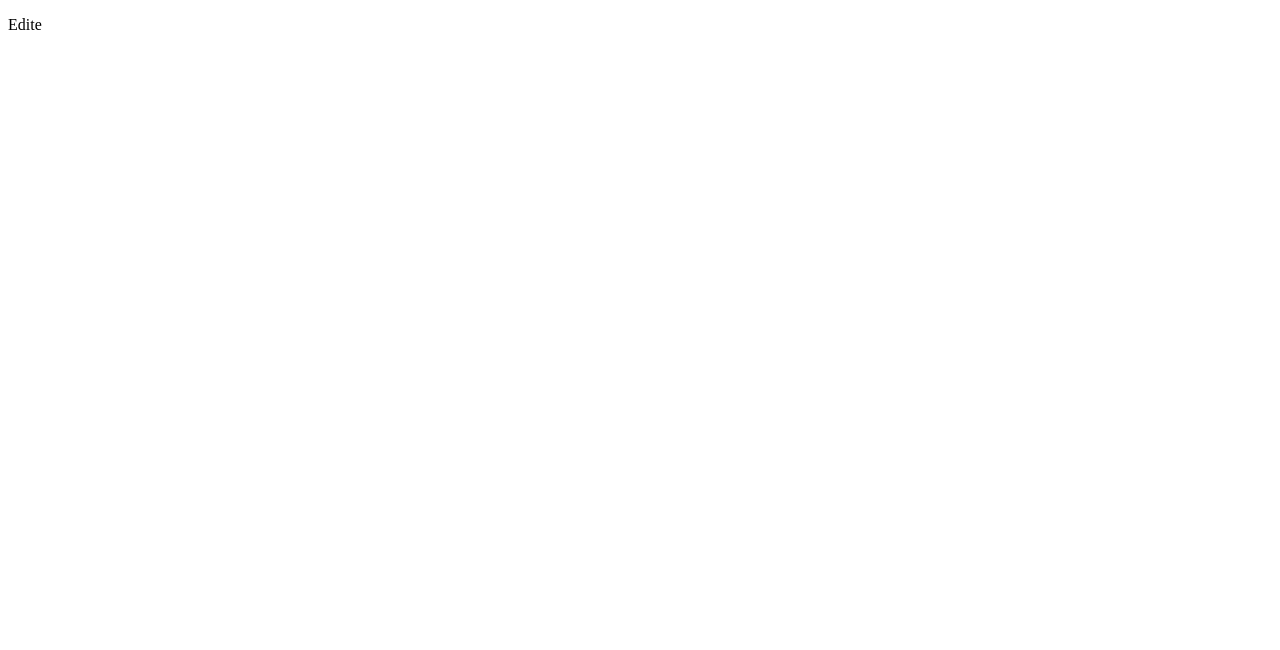
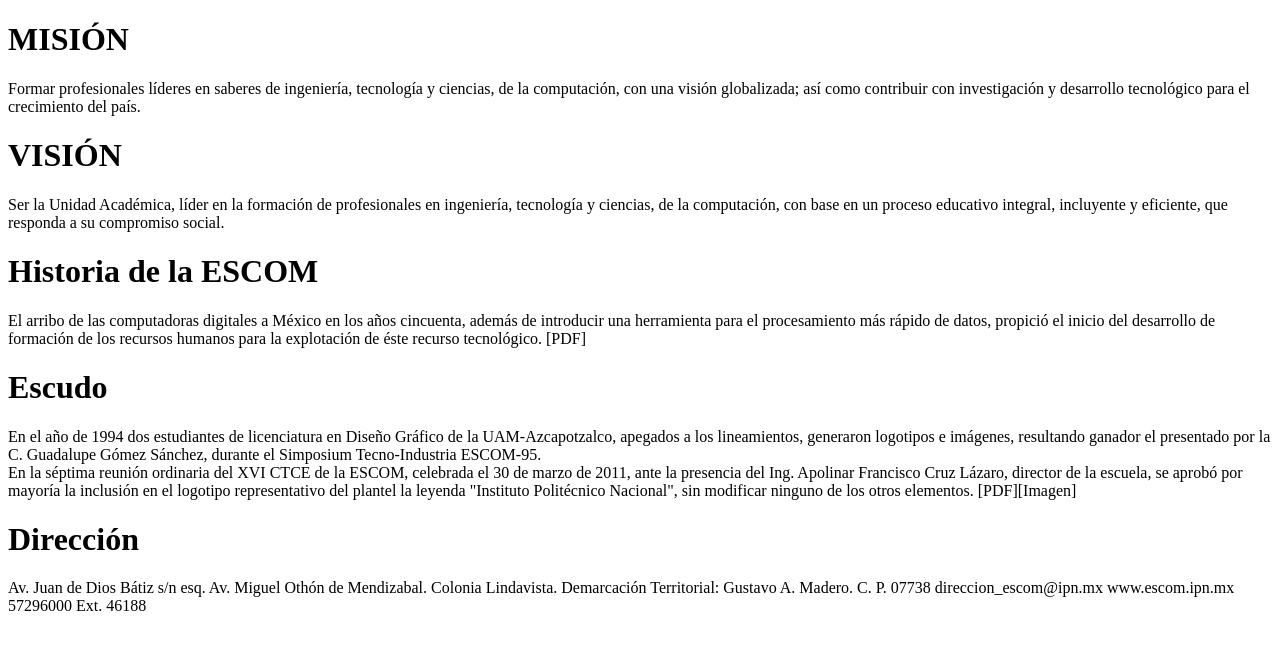
Before and after one commit to GerardRB/Proyecto, a plain HTML site: page index.html in a window 1280 px wide. Drawn offline with Linux system fonts and the light colour scheme.

Commit message:
edtgsd
ds

```diff
--- a/index.html
+++ b/index.html
@@ -5,6 +5,22 @@
     <title>ESCOM - Instituto Polit&eacute;cnico Nacional</title>
 </head>
 <body>
-	<p>Edite</p>
+	<h1>MISI&Oacute;N</h1>
+	<p>Formar profesionales l&iacute;deres en saberes de ingenier&iacute;a, tecnolog&iacute;a y ciencias, de la computaci&oacute;n, con una visi&oacute;n globalizada; as&iacute; como contribuir con investigaci&oacute;n y desarrollo tecnol&oacute;gico para el crecimiento del pa&iacute;s.</p>
+
+	<h1>VISI&Oacute;N</h1>
+	<p>Ser la Unidad Acad&eacute;mica, l&iacute;der en la formaci&oacute;n de profesionales en ingenier&iacute;a, tecnolog&iacute;a y ciencias, de la computaci&oacute;n, con base en un proceso educativo integral, incluyente y eficiente, que responda a su compromiso social.</p>
+
+	<h1>Historia de la ESCOM</h1>
+	<p>El arribo de las computadoras digitales a M&eacute;xico en los años cincuenta, adem&aacute;s de introducir una herramienta para el procesamiento m&aacute;s r&aacute;pido de datos, propici&oacute; el inicio del desarrollo de formaci&oacute;n de los recursos humanos para la explotaci&oacute;n de &eacute;ste recurso tecnol&oacute;gico. [PDF]</p>
+
+	<h1>Escudo</h1>
+	<p>En el año de 1994 dos estudiantes de licenciatura en Diseño Gr&aacute;fico de la UAM-Azcapotzalco, apegados a los lineamientos, generaron logotipos e im&aacute;genes, resultando ganador el presentado por la C. Guadalupe G&oacute;mez S&aacute;nchez, durante el Simposium Tecno-Industria ESCOM-95.
+		<br>
+	En la s&eacute;ptima reuni&oacute;n ordinaria del XVI CTCE de la ESCOM, celebrada el 30 de marzo de 2011, ante la presencia del Ing. Apolinar Francisco Cruz L&aacute;zaro, director de la escuela, se aprob&oacute; por mayor&iacute;a la inclusi&oacute;n en el logotipo representativo del plantel la leyenda "Instituto Polit&eacute;cnico Nacional", sin modificar ninguno de los otros elementos. [PDF][Imagen]
+	</p>
+
+	<h1>Direcci&oacute;n</h1>
+	<p>Av. Juan de Dios B&aacute;tiz s/n esq. Av. Miguel Oth&oacute;n de Mendizabal. Colonia Lindavista. Demarcaci&oacute;n Territorial: Gustavo A. Madero. C. P. 07738 direccion_escom@ipn.mx www.escom.ipn.mx 57296000 Ext. 46188</p>
 </body>
 </html>
```
